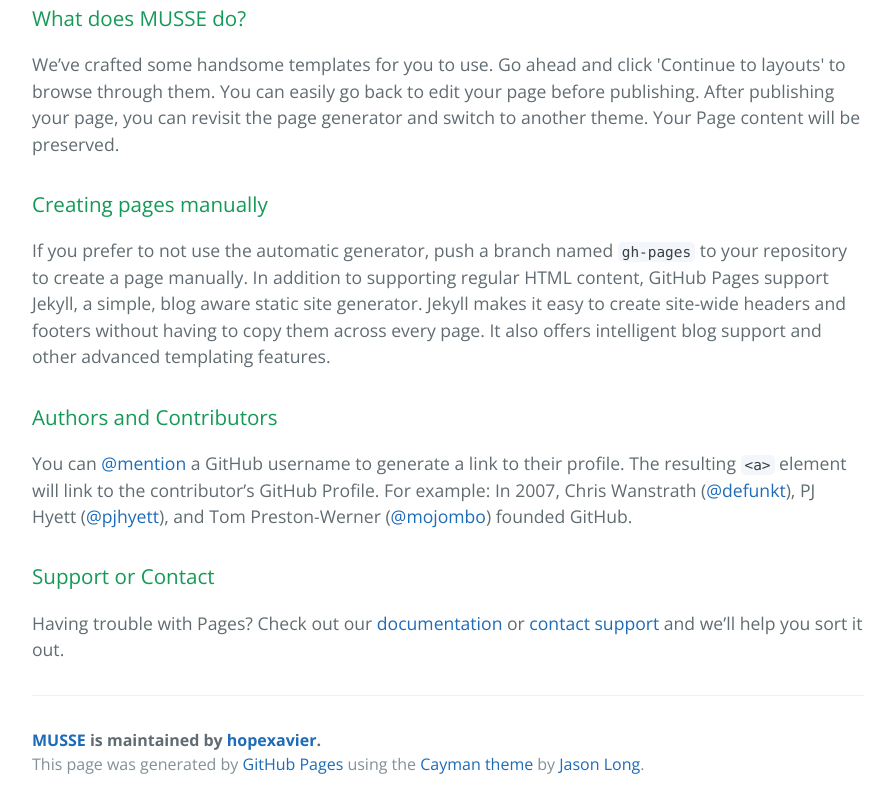
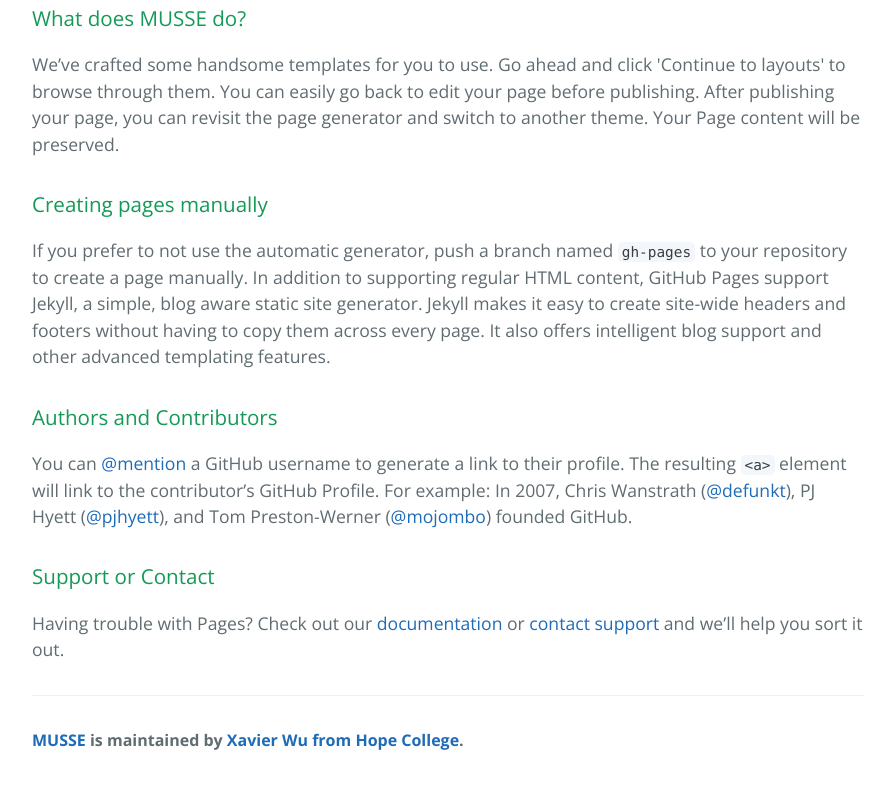
Before and after one commit to hopexavier/MUSSE, a plain HTML site: page index.html in a window 1280 px wide. Shown: the part 598-1406 px from the top of the page, without its empty margins (192-1087 px from the left). After the commit the page ends 1382 px from the top, so only its background shows below. Drawn offline with nearby package versions, Linux system fonts and the light colour scheme.

Commit message:
Update index.html

```diff
--- a/index.html
+++ b/index.html
@@ -45,9 +45,8 @@
 <p>Having trouble with Pages? Check out our <a href="https://help.github.com/pages">documentation</a> or <a href="https://github.com/contact">contact support</a> and we’ll help you sort it out.</p>
 
       <footer class="site-footer">
-        <span class="site-footer-owner"><a href="https://github.com/hopexavier/MUSSE">MUSSE</a> is maintained by <a href="https://github.com/hopexavier">hopexavier</a>.</span>
+        <span class="site-footer-owner"><a href="https://github.com/hopexavier/MUSSE">MUSSE</a> is maintained by <a href="https://github.com/hopexavier">Xavier Wu from Hope College</a>.</span>
 
-        <span class="site-footer-credits">This page was generated by <a href="https://pages.github.com">GitHub Pages</a> using the <a href="https://github.com/jasonlong/cayman-theme">Cayman theme</a> by <a href="https://twitter.com/jasonlong">Jason Long</a>.</span>
       </footer>
 
     </section>
```
